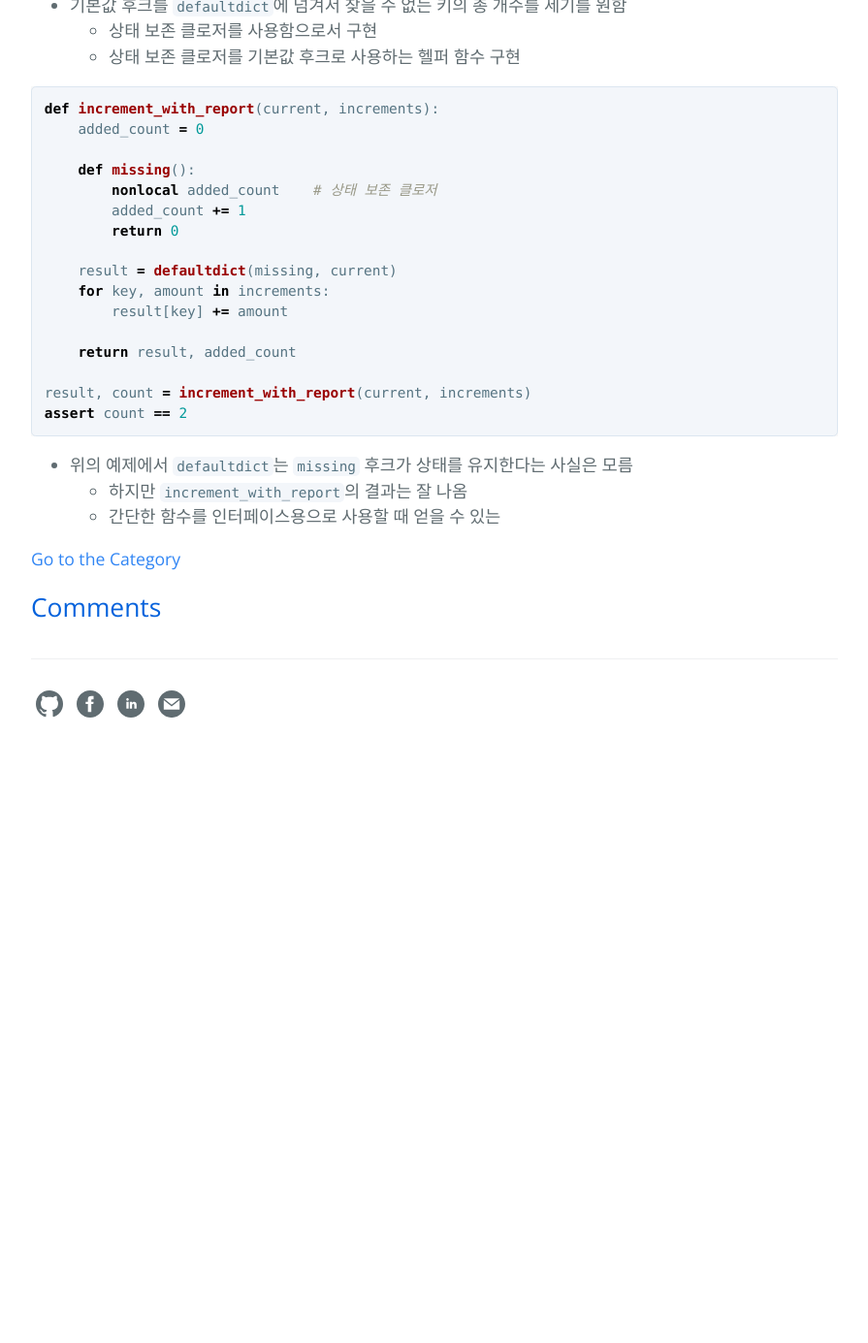
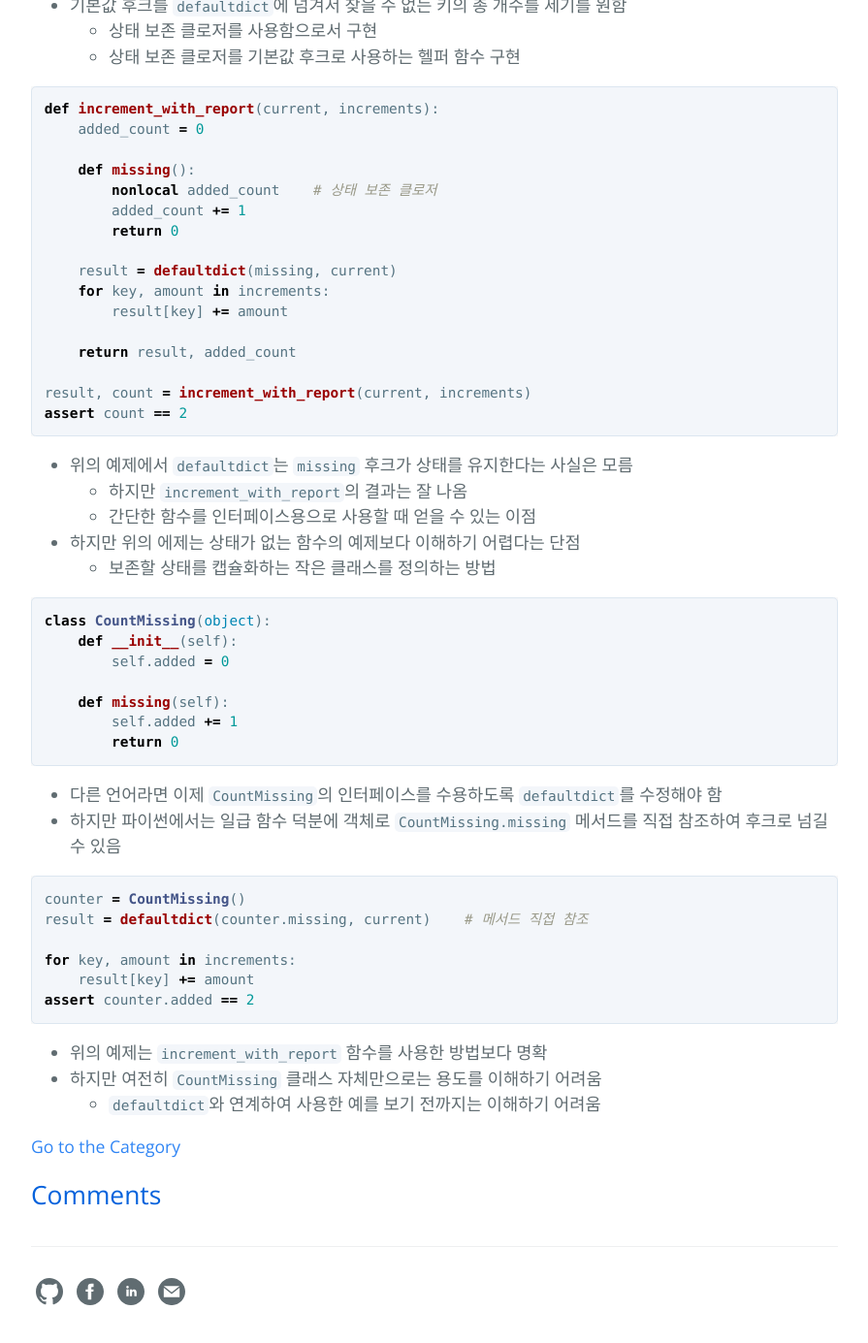
Before and after one commit to hcnoh/hcnoh.github.io, a Jekyll site: the page built from _posts/2018-10-04-effective-python-way23.md, in a window 1280 px wide and 1400 px high, scrolled down 1425 px. Shown: the top 1385 px of the window at 97% size, without its empty margins (192-1087 px from the left). Built offline with Jekyll 4.4.1, drawn with Linux system fonts in a browser that asks for light colours; comment, search, counter and statistics services are not loaded; before the commit the page ends 2219 px from its top, so only the background shows below that.

Commit message:
Update 2018-10-04-effective-python-way23.md

````diff
--- a/_posts/2018-10-04-effective-python-way23.md
+++ b/_posts/2018-10-04-effective-python-way23.md
@@ -77,4 +77,32 @@ assert count == 2
 
 - 위의 예제에서 `defaultdict`는 `missing` 후크가 상태를 유지한다는 사실은 모름
   - 하지만 `increment_with_report`의 결과는 잘 나옴
-  - 간단한 함수를 인터페이스용으로 사용할 때 얻을 수 있는
+  - 간단한 함수를 인터페이스용으로 사용할 때 얻을 수 있는 이점
+- 하지만 위의 에제는 상태가 없는 함수의 예제보다 이해하기 어렵다는 단점
+  - 보존할 상태를 캡슐화하는 작은 클래스를 정의하는 방법
+
+```python
+class CountMissing(object):
+    def __init__(self):
+        self.added = 0
+
+    def missing(self):
+        self.added += 1
+        return 0
+```
+
+- 다른 언어라면 이제 `CountMissing`의 인터페이스를 수용하도록 `defaultdict`를 수정해야 함
+- 하지만 파이썬에서는 일급 함수 덕분에 객체로 `CountMissing.missing` 메서드를 직접 참조하여 후크로 넘길 수 있음
+
+```python
+counter = CountMissing()
+result = defaultdict(counter.missing, current)    # 메서드 직접 참조
+
+for key, amount in increments:
+    result[key] += amount
+assert counter.added == 2
+```
+
+- 위의 예제는 `increment_with_report` 함수를 사용한 방법보다 명확
+- 하지만 여전히 `CountMissing` 클래스 자체만으로는 용도를 이해하기 어려움
+  - `defaultdict`와 연계하여 사용한 예를 보기 전까지는 이해하기 어려움
````
